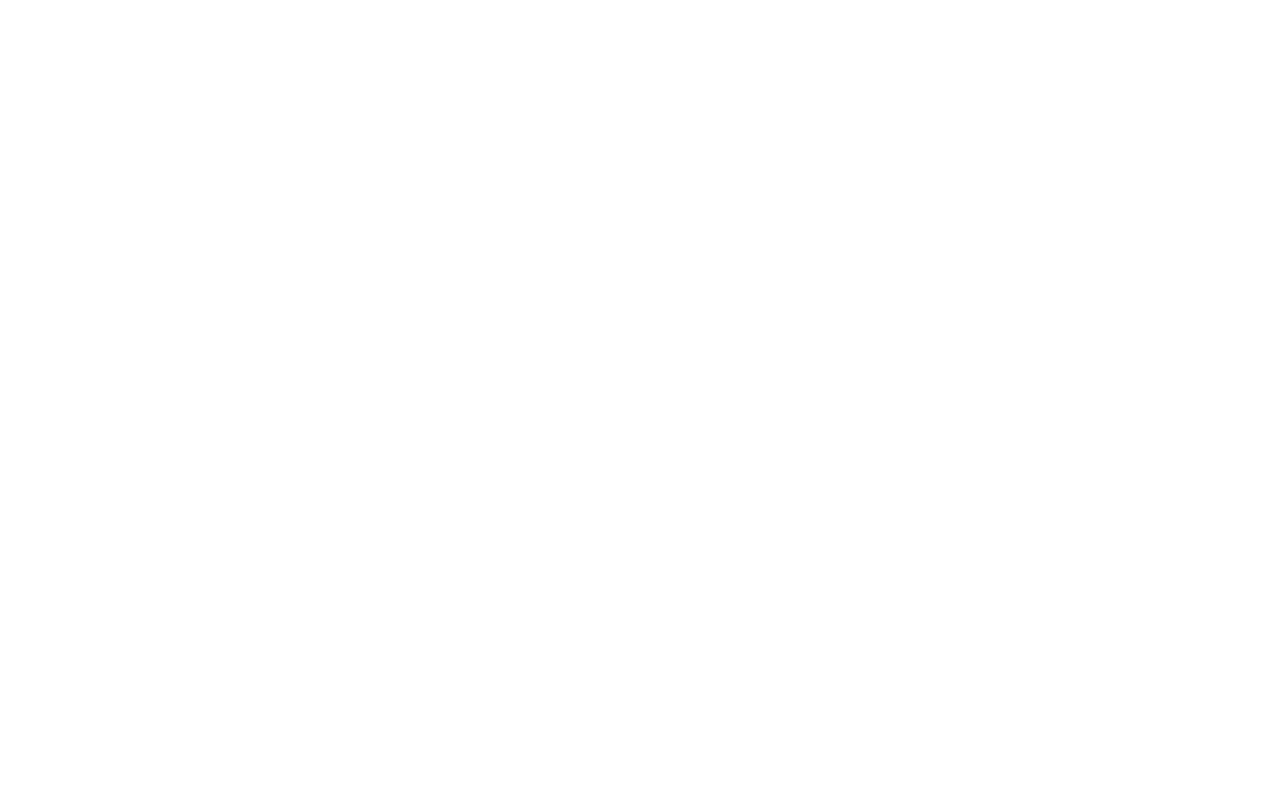
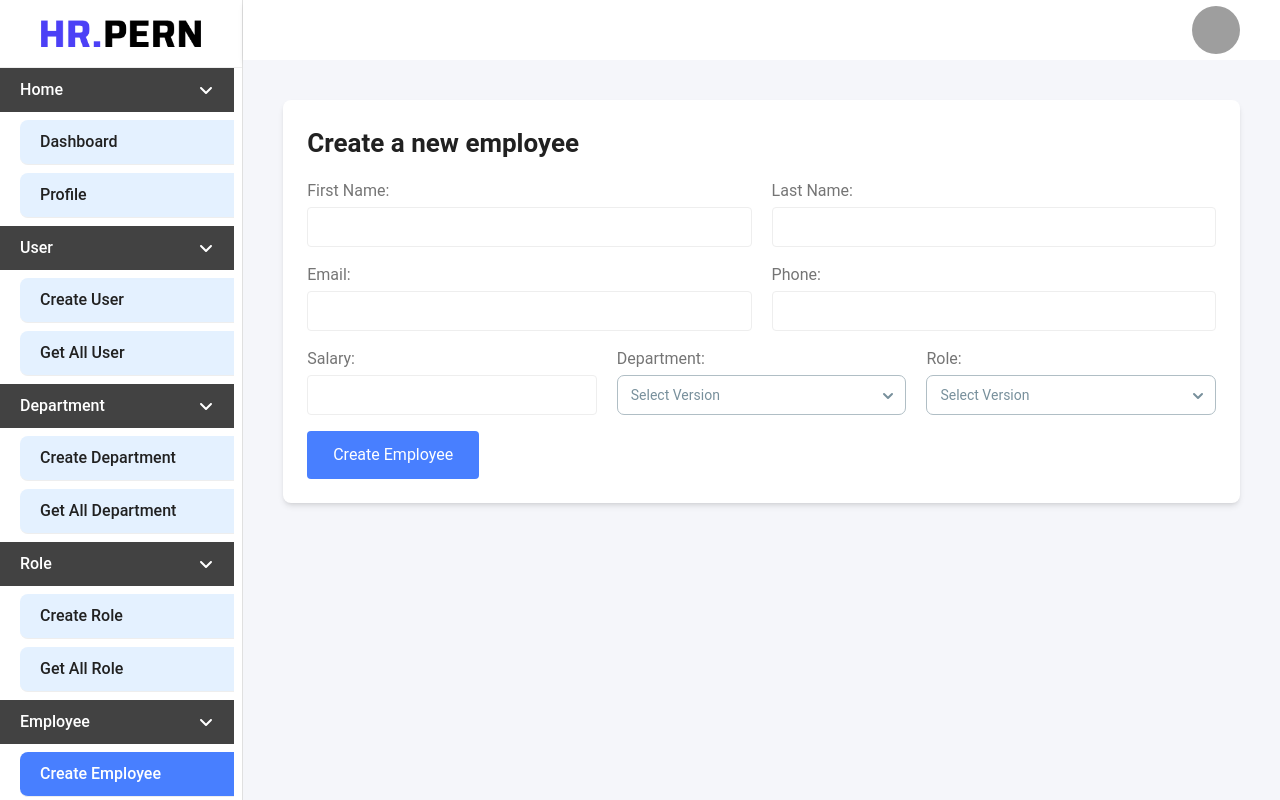
Before and after one commit to amitbd599/Employee-Management-System-PERN-Prisma, a React (Vite) app in the folder client/: page /create-employee in a window 1280 px wide. Before the commit this address had no page. Built offline with nearby package versions, Linux system fonts and the light colour scheme; grey boxes are pictures that could not be loaded.

Commit message:
create-employee add

```diff
--- a/client/src/App.jsx
+++ b/client/src/App.jsx
@@ -9,6 +9,7 @@
 import CreateRolePage from "./pages/CreateRolePage";
 import GetRolePage from "./pages/GetRolePage";
 import UpdateRolePage from "./pages/UpdateRolePage";
+import CreateEmployeePage from "./pages/CreateEmployeePage";
 
 function App() {
   return (
@@ -40,6 +41,9 @@
         <Route exact path='/create-role' element={<CreateRolePage />} />
         <Route exact path='/get-all-role' element={<GetRolePage />} />
         <Route exact path='/update-role/:id' element={<UpdateRolePage />} />
+
+        {/* employee */}
+        <Route exact path='/create-employee' element={<CreateEmployeePage />} />
       </Routes>
     </BrowserRouter>
   );
--- /dev/null
+++ b/client/src/components/CreateEmployee.jsx
@@ -0,0 +1,112 @@
+import { Select, Option } from "@material-tailwind/react";
+
+const CreateEmployee = () => {
+  return (
+    <section>
+      <>
+        {/* component */}
+        <div className='bg-white  shadow-md rounded-lg p-6'>
+          <h1 className='text-[26px] font-semibold mb-4 text-gray-900 '>
+            Create a new employee
+          </h1>
+
+          <form>
+            <div className='flex gap-[20px] mb-4'>
+              <div className='w-full grid gap-1'>
+                <label htmlFor='firstName' className='text-gray-600'>
+                  First Name:
+                </label>
+                <input
+                  id='firstName'
+                  type='text'
+                  className='border p-2 rounded w-full h-[40px] focus:outline-none text-gray-600'
+                />
+              </div>
+              <div className='w-full grid gap-1'>
+                <label htmlFor='Email' className='text-gray-600'>
+                  Last Name:
+                </label>
+                <input
+                  id='lastName'
+                  type='text'
+                  className='border p-2 rounded w-full h-[40px] focus:outline-none text-gray-600'
+                />
+              </div>
+            </div>
+            <div className='flex gap-[20px] mb-4'>
+              <div className='w-full grid gap-1'>
+                <label htmlFor='email' className='text-gray-600'>
+                  Email:
+                </label>
+                <input
+                  id='email'
+                  type='email'
+                  className='border p-2 rounded w-full h-[40px] focus:outline-none text-gray-600'
+                />
+              </div>
+              <div className='w-full grid gap-1'>
+                <label htmlFor='phone' className='text-gray-600'>
+                  Phone:
+                </label>
+                <input
+                  id='phone'
+                  type='text'
+                  className='border p-2 rounded w-full h-[40px] focus:outline-none text-gray-600'
+                />
+              </div>
+            </div>
+            <div className='flex gap-[20px] mb-4'>
+              <div className='w-full grid gap-1'>
+                <label htmlFor='salary' className='text-gray-600'>
+                  Salary:
+                </label>
+                <input
+                  id='salary'
+                  type='number'
+                  className='border p-2 rounded w-full h-[40px] focus:outline-none text-gray-600'
+                />
+              </div>
+              <div className=' w-full'>
+                <div className='w-full grid gap-1'>
+                  <label htmlFor='department' className='text-gray-600'>
+                    Department:
+                  </label>
+                  <Select label='Select Version'>
+                    <Option>Material Tailwind HTML</Option>
+                    <Option>Material Tailwind React</Option>
+                    <Option>Material Tailwind Vue</Option>
+                    <Option>Material Tailwind Angular</Option>
+                    <Option>Material Tailwind Svelte</Option>
+                  </Select>
+                </div>
+              </div>
+              <div className=' w-full'>
+                <div className='w-full grid gap-1'>
+                  <label htmlFor='Role' className='text-gray-600'>
+                    Role:
+                  </label>
+                  <Select label='Select Version'>
+                    <Option>Material Tailwind HTML</Option>
+                    <Option>Material Tailwind React</Option>
+                    <Option>Material Tailwind Vue</Option>
+                    <Option>Material Tailwind Angular</Option>
+                    <Option>Material Tailwind Svelte</Option>
+                  </Select>
+                </div>
+              </div>
+            </div>
+
+            <button
+              type='button'
+              className='px-[26px] py-[12px] rounded bg-[#487FFF] text-white hover:bg-blue-600 focus:outline-none transition'
+            >
+              Create Employee
+            </button>
+          </form>
+        </div>
+      </>
+    </section>
+  );
+};
+
+export default CreateEmployee;
--- /dev/null
+++ b/client/src/pages/CreateEmployeePage.jsx
@@ -0,0 +1,14 @@
+import React from "react";
+import MasterLayout from "../layout/MasterLayout";
+import CreateEmployee from "../components/CreateEmployee";
+
+const CreateEmployeePage = () => {
+  return (
+    <MasterLayout>
+      {/* CreateEmployee */}
+      <CreateEmployee />
+    </MasterLayout>
+  );
+};
+
+export default CreateEmployeePage;
```
